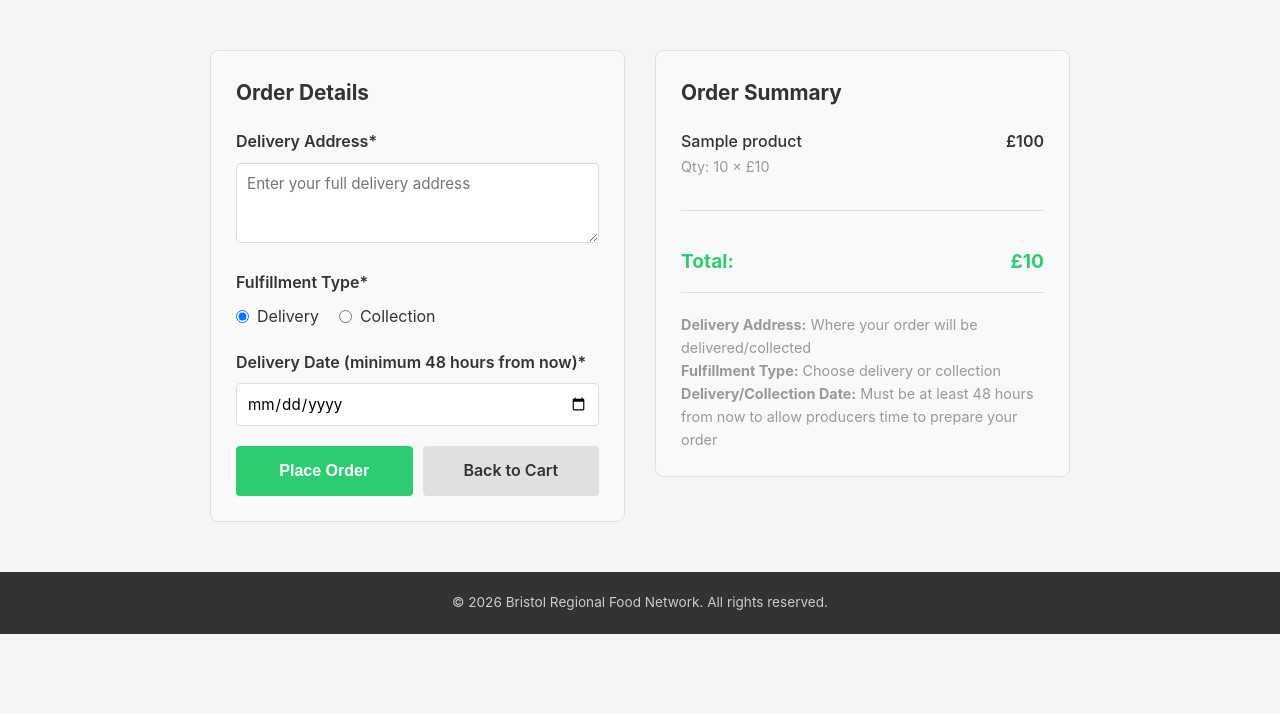
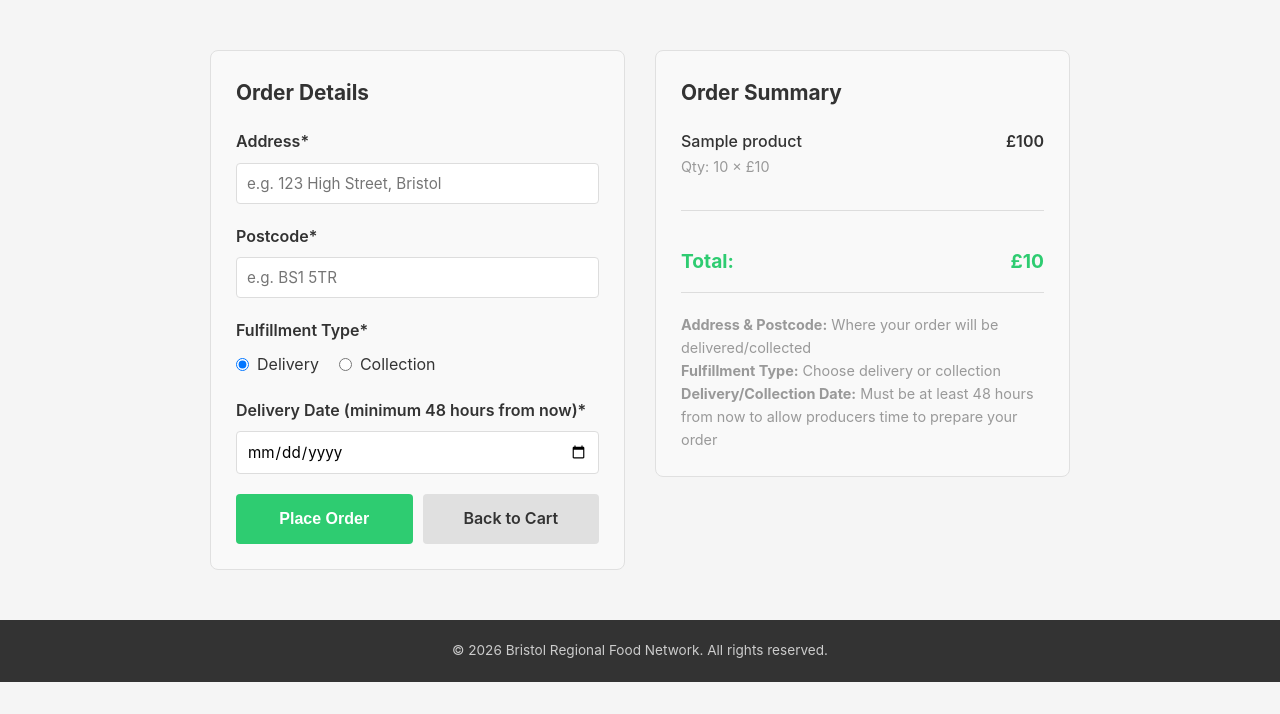
Before and after one commit to me0wtherine/DaESD-Group-Project, a Django app: template BRFoodNetwork/cart/templates/cart/checkout.html in a window 1280 px wide. Shown: the part 61-775 px from the top of the page. Run offline with Django 5.2, Linux system fonts and the light colour scheme; the template is opened without the code that fills it: most values are stand-ins (such as "Sample title", 1, 10 or a date in 2020).

Commit message:
changed address fields

```diff
--- a/BRFoodNetwork/cart/templates/cart/checkout.html
+++ b/BRFoodNetwork/cart/templates/cart/checkout.html
@@ -202,13 +202,25 @@
       {% csrf_token %}
 
       <div class="form-group">
-        <label for="delivery_address">Delivery Address*</label>
-        <textarea
-          id="delivery_address"
-          name="delivery_address"
-          placeholder="Enter your full delivery address"
+        <label for="address">Address*</label>
+        <input
+          type="text"
+          id="address"
+          name="address"
+          placeholder="e.g. 123 High Street, Bristol"
           required
-        ></textarea>
+        />
+      </div>
+
+      <div class="form-group">
+        <label for="postcode">Postcode*</label>
+        <input
+          type="text"
+          id="postcode"
+          name="postcode"
+          placeholder="e.g. BS1 5TR"
+          required
+        />
       </div>
 
       <div class="form-group">
@@ -285,7 +297,7 @@
     </div>
 
     <div style="color: #999; font-size: 0.9em; line-height: 1.6;">
-      <p><strong>Delivery Address:</strong> Where your order will be delivered/collected</p>
+      <p><strong>Address & Postcode:</strong> Where your order will be delivered/collected</p>
       <p><strong>Fulfillment Type:</strong> Choose delivery or collection</p>
       <p><strong>Delivery/Collection Date:</strong> Must be at least 48 hours from now to allow
         producers time to prepare your order</p>
--- a/BRFoodNetwork/cart/templates/cart/order_confirmed.html
+++ b/BRFoodNetwork/cart/templates/cart/order_confirmed.html
@@ -248,7 +248,7 @@
       <span class="detail-value">{{ order.delivery_date|date:"d M Y" }}</span>
     </div>
     <div class="detail-row">
-      <span class="detail-label">Delivery Address:</span>
+      <span class="detail-label">Delivery/Collection Address:</span>
       <span class="detail-value">{{ order.delivery_address }}</span>
     </div>
   </div>
```
Also changed, not shown: BRFoodNetwork/cart/views.py (+7 -3 lines).
